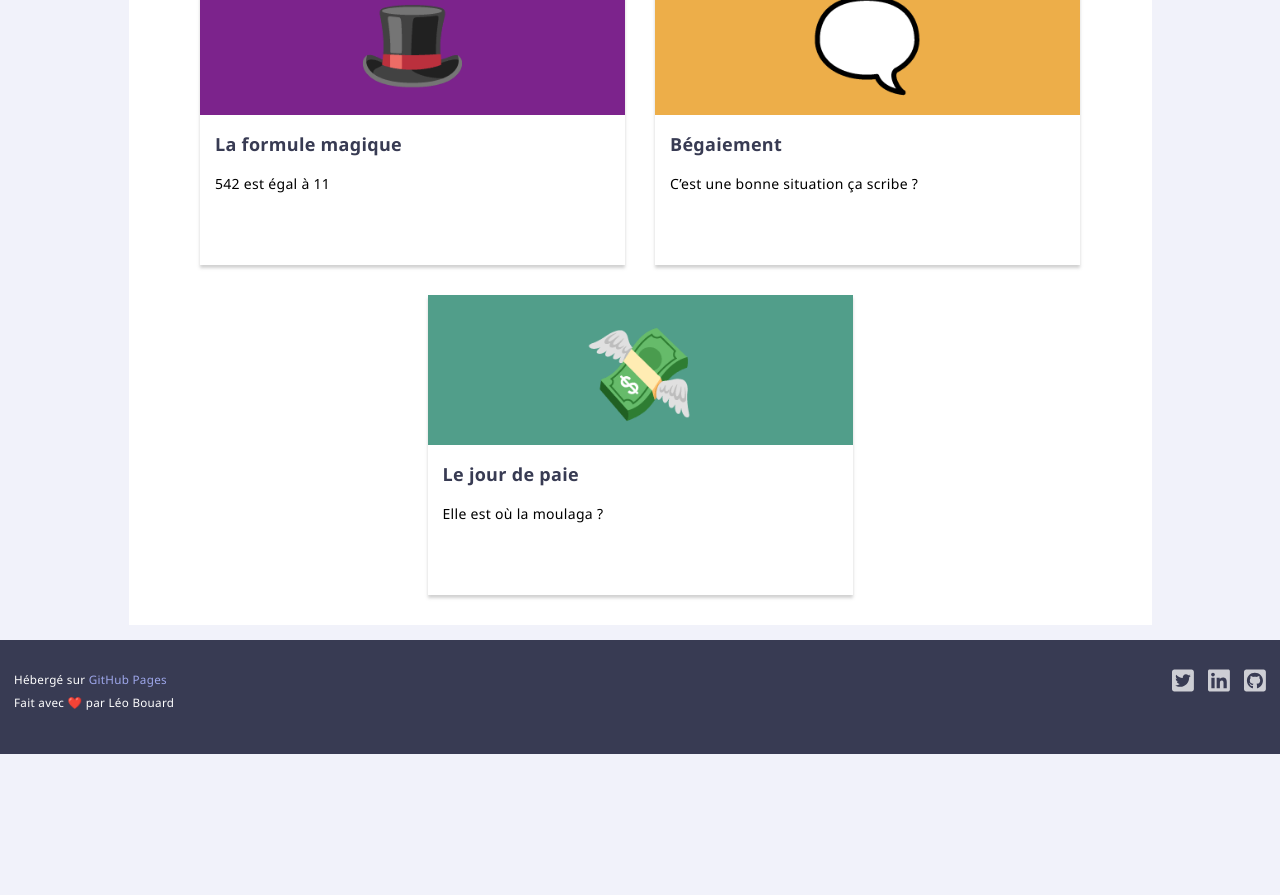
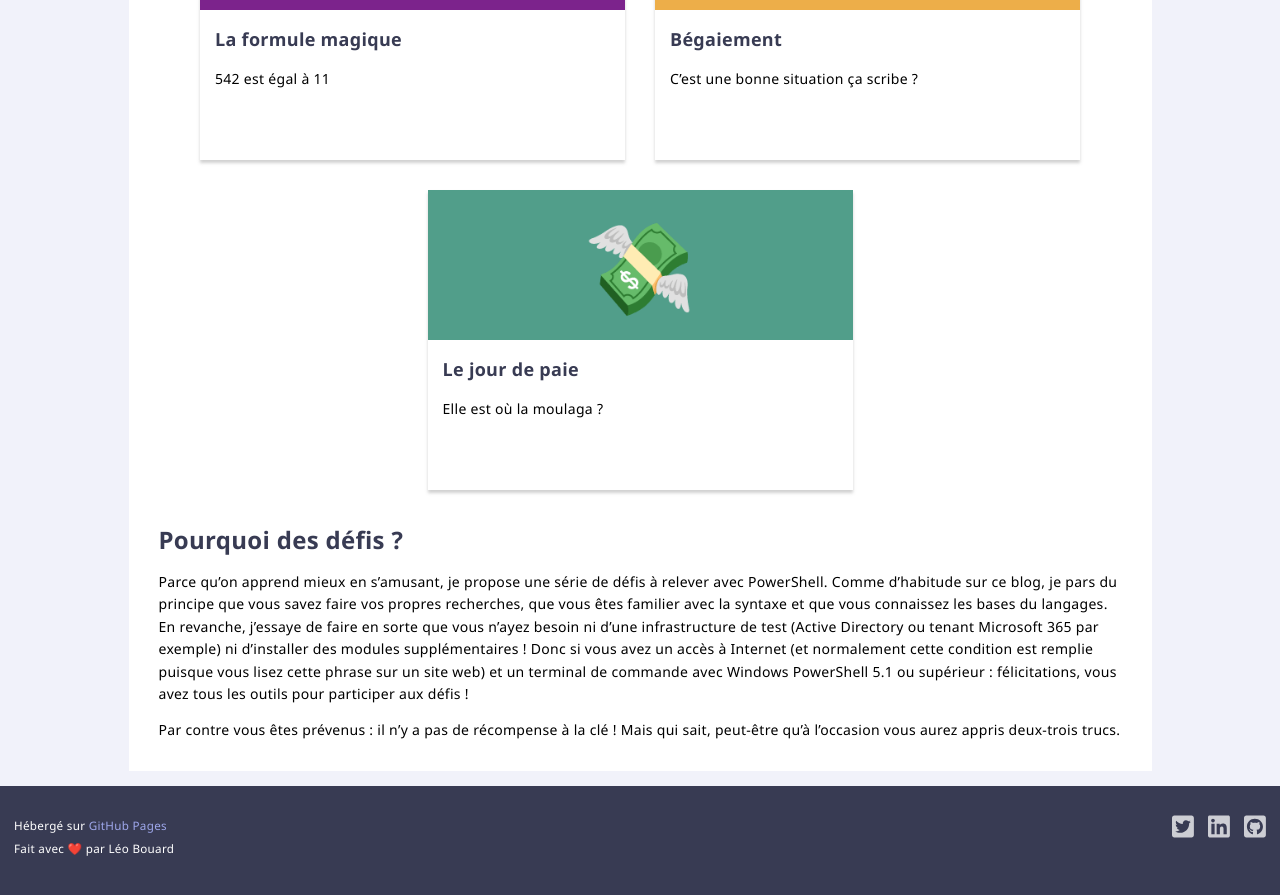
Before and after one commit to leobouard/leobouard.github.io, a Jekyll site: the page built from challenges.md, in a window 1280 px wide and 900 px high, scrolled down 748 px. Shown: the top 895 px of the window. Built offline with Jekyll 4.4.1, drawn with Linux system fonts in a browser that asks for light colours; our own code applies the rules of GitHub Pages for plain Markdown files; before the commit the page ends 1502 px from its top, so only the background shows below that; some of the changed text lies outside the part shown.

Commit message:
Ajout d'une description

```diff
--- a/challenges.md
+++ b/challenges.md
@@ -28,3 +23,9 @@ Mais qui sait, peut-être qu'à l'occasion vous apprendrez deux-trois trucs.
         {% endif %}
     {% endfor %}
 </div>
+
+## Pourquoi des défis ?
+
+Parce qu'on apprend mieux en s'amusant, je propose une série de défis à relever avec PowerShell. Comme d'habitude sur ce blog, je pars du principe que vous savez faire vos propres recherches, que vous êtes familier avec la syntaxe et que vous connaissez les bases du langages. En revanche, j'essaye de faire en sorte que vous n'ayez besoin ni d'une infrastructure de test (Active Directory ou tenant Microsoft 365 par exemple) ni d'installer des modules supplémentaires ! Donc si vous avez un accès à Internet (et normalement cette condition est remplie puisque vous lisez cette phrase sur un site web) et un terminal de commande avec Windows PowerShell 5.1 ou supérieur : félicitations, vous avez tous les outils pour participer aux défis !
+
+Par contre vous êtes prévenus : il n'y a pas de récompense à la clé ! Mais qui sait, peut-être qu'à l'occasion vous aurez appris deux-trois trucs.
```
Also changed, not shown: other parts of challenges.md (+0 -5 lines).
